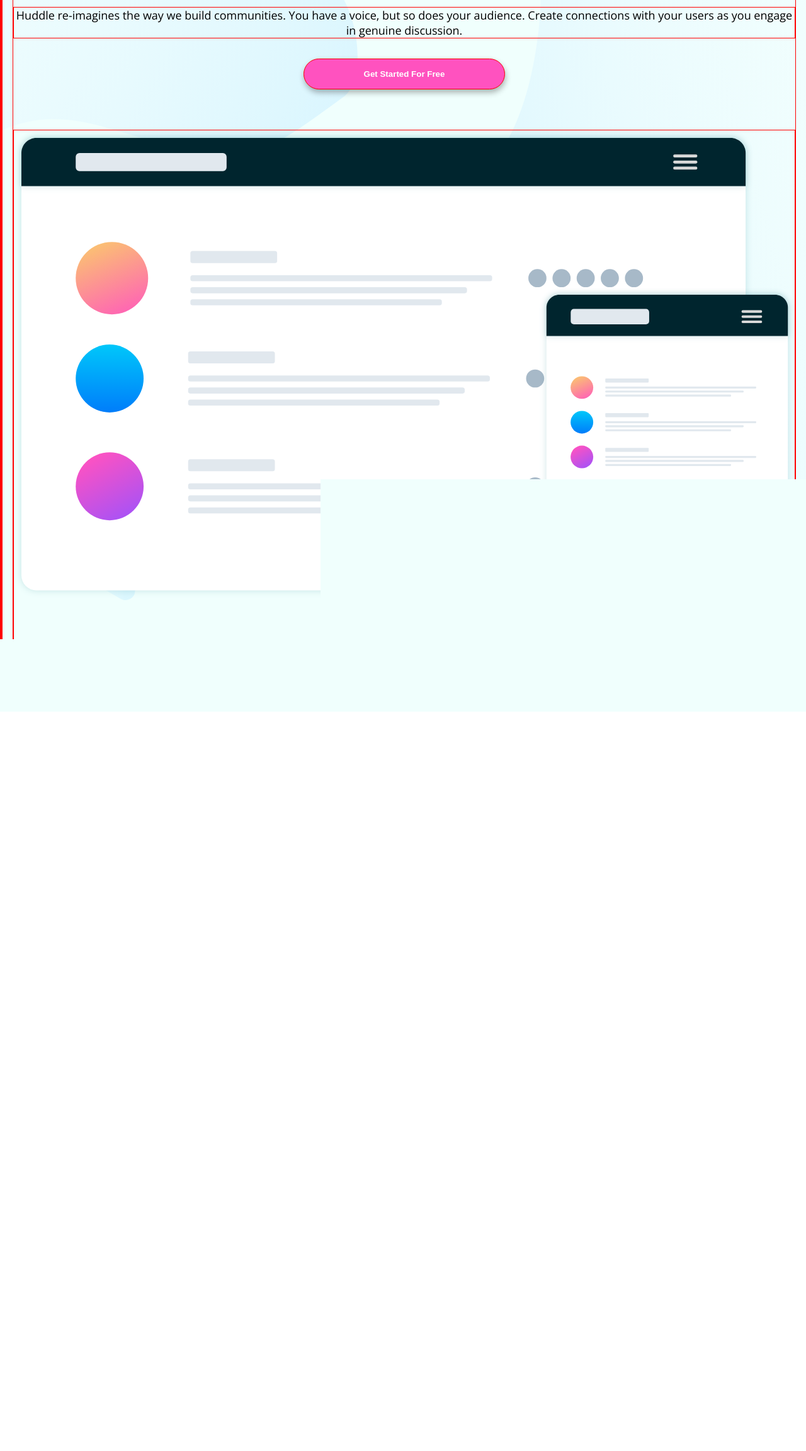
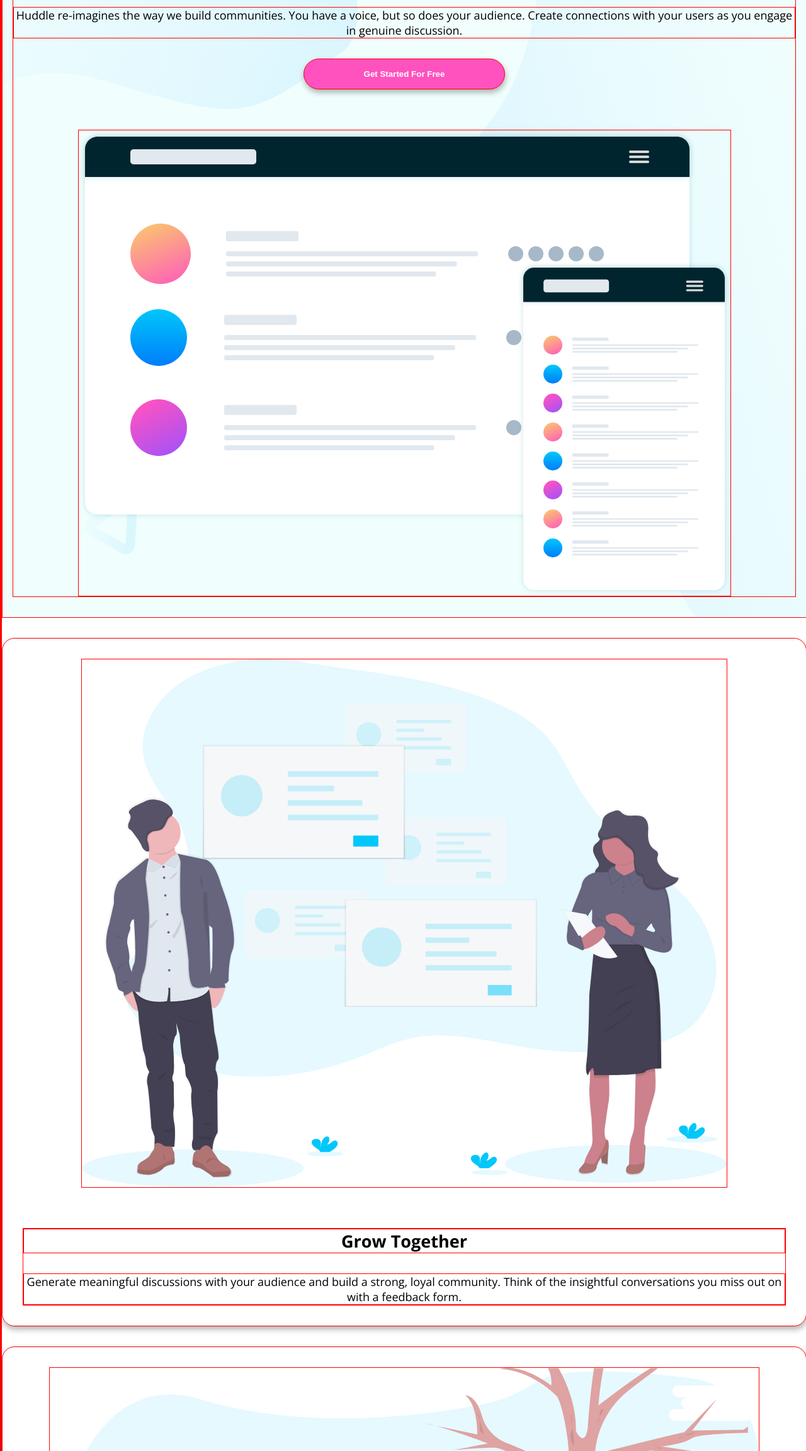
Before and after one commit to BalazsBanfi/FEM-15-Huddle-lp-feature-box, a plain HTML site: page index.html in a window 1280 px wide. Shown: the part 256-2560 px from the top of the page at 63% size. Before the commit the page ends 1386 px from the top, so only its background shows below. Drawn offline with nearby package versions, Linux system fonts and the light colour scheme.

Commit message:
style illustration cards

```diff
--- a/index.html
+++ b/index.html
@@ -1,19 +1,16 @@
 <!DOCTYPE html>
 <html lang="en">
+
 <head>
   <meta charset="UTF-8" />
   <meta name="viewport" content="width=device-width, initial-scale=1.0" />
   <!-- displays site properly based on user's device -->
   <link rel="stylesheet" href="style.css" />
-    <link
-      rel="icon"
-      type="image/png"
-      sizes="32x32"
-      href="./images/favicon-32x32.png"
-    />
+  <link rel="icon" type="image/png" sizes="32x32" href="./images/favicon-32x32.png" />
 
   <title>Huddle landing page with single introductory section</title>
 </head>
+
 <body>
   <main>
     <div class="huddle">
@@ -24,15 +21,50 @@
       <div class="content">
         <h1>Build The Community Your Fans Will Love</h1>
         <p>
-            Huddle re-imagines the way we build communities. You have a voice, but
-            so does your audience. Create connections with your users as you engage
-            in genuine discussion.
+          Huddle re-imagines the way we build communities. You have a voice,
+          but so does your audience. Create connections with your users as you
+          engage in genuine discussion.
         </p>
         <button id="getStarted">Get Started For Free</button>
-          <img src="./images/illustration-mockups.svg" alt="Mockups">
+        <img src="./images/illustration-mockups.svg" alt="Mockups" />
       </div>
     </div>
 
+    <div class="cards">
+      <img src="./images/illustration-grow-together.svg" alt="Grow together" />
+
+      <div>
+        <h2>Grow Together</h2>
+        <p>
+          Generate meaningful discussions with your audience and build a
+          strong, loyal community. Think of the insightful conversations you
+          miss out on with a feedback form.
+        </p>
+      </div>
+    </div>
+
+    <div class="cards">
+      <img src="./images/illustration-flowing-conversation.svg" alt="Flowing conversations" />
+
+      <div>
+        <h2>Flowing Conversations</h2>
+        <p>You wouldn't paginate a conversation in real life, so why do it online? Our threads have just-in-time loading
+          for a more natural flow.</p>
+      </div>
+    </div>
+
+
+    <div class="cards">
+      <img src="./images/illustration-your-users.svg" alt="Your users" />
+
+      <div>
+        <h2>Your Users</h2>
+        <p>It takes no time at all to integrate Huddle with your app's authentication solution. This means, once signed
+          in to your app, your users can start chatting immediately.</p>
+      </div>
+    </div>
+    </div>
   </main>
 </body>
+
 </html>
--- a/style.css
+++ b/style.css
@@ -14,6 +14,11 @@
   margin: 0;
   padding: 0;
   box-sizing: border-box;
+}
+
+img {
+  display: block;
+  max-width: 100%;
 }
 
 /*****************
@@ -57,7 +62,6 @@
 }
 
 header img {
-  display: block;
   height: 1.75rem;
 }
 
@@ -93,14 +97,26 @@
   box-shadow: 1px 5px 10px 0px rgba(0, 0, 0, 0.3);
 }
 
-.content img {
-  display: block;
-  width: 100%;
+/******************
+***Cards section***
+******************/
+
+.cards {
+  margin: 2rem 0;
+  padding: 2rem;
+  border-radius: 20px;
+  box-shadow: 1px 5px 10px 0px rgba(0, 0, 0, 0.3);
+  overflow: hidden;
+  display: flex;
+  flex-direction: column;
+  justify-content: space-between;
+  align-items: center;
+  row-gap: 4rem;
 }
 
-/********************
-***Used GB section***
-********************/
+.cards h2 {
+  margin-bottom: 2rem;
+}
 
 /***********
 ***Slider***
```
Lines whose indentation alone changed are shown as unchanged.
